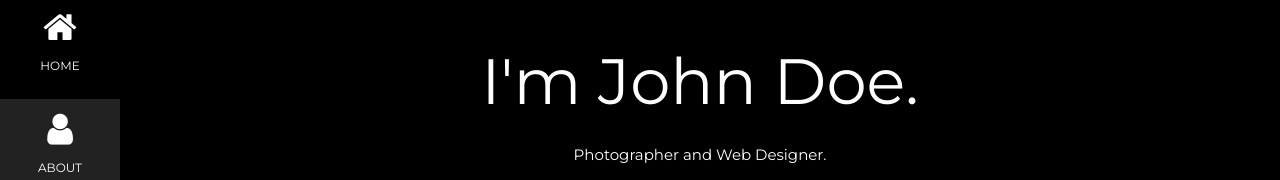
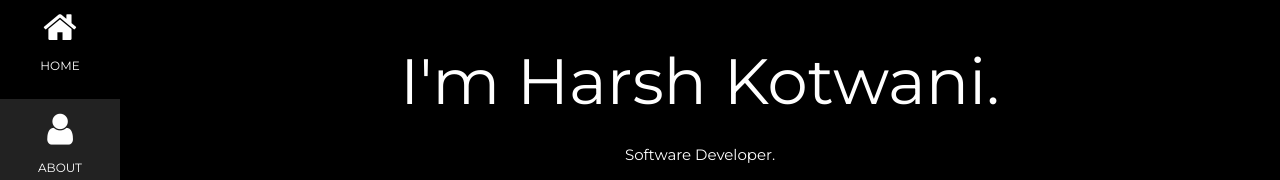
Before and after one commit to whatharshcodes/whatharshcodes.github.io, a plain HTML site: page index.html in a window 1280 px wide. Shown: the part 21-201 px from the top of the page. Drawn offline with nearby package versions, Linux system fonts and the light colour scheme.

Commit message:
Update index.html

```diff
--- a/index.html
+++ b/index.html
@@ -1,6 +1,6 @@
 <!DOCTYPE html>
 <html>
-<title>W3.CSS Template</title>
+<title>Kotwani's Very Own Website</title>
 <meta charset="UTF-8">
 <meta name="viewport" content="width=device-width, initial-scale=1">
 <link rel="stylesheet" href="https://www.w3schools.com/w3css/4/w3.css">
@@ -54,9 +54,9 @@ body, h1,h2,h3,h4,h5,h6 {font-family: "Montserrat", sans-serif}
 <div class="w3-padding-large" id="main">
   <!-- Header/Home -->
   <header class="w3-container w3-padding-32 w3-center w3-black" id="home">
-    <h1 class="w3-jumbo"><span class="w3-hide-small">I'm</span> John Doe.</h1>
-    <p>Photographer and Web Designer.</p>
-    <img src="/w3images/man_smoke.jpg" alt="boy" class="w3-image" width="992" height="1108">
+    <h1 class="w3-jumbo"><span class="w3-hide-small">I'm</span> Harsh Kotwani.</h1>
+    <p>Software Developer.</p>
+    <img src="C:\Users\Home\Downloads\handsome.jpg" alt="boy" class="w3-image" width="992" height="1108">
   </header>
 
   <!-- About Section -->
```
